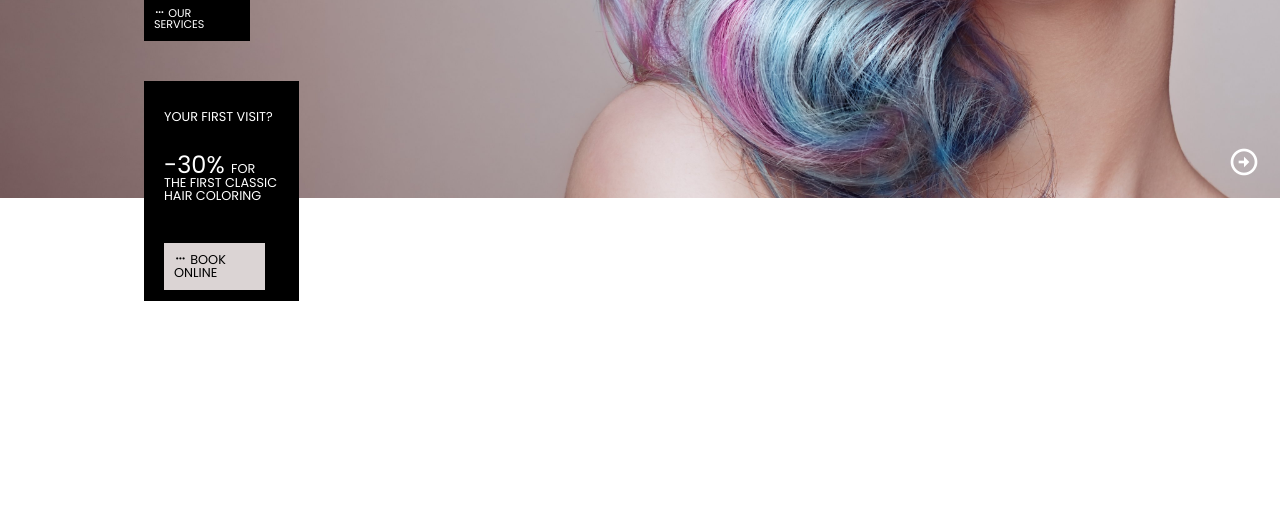
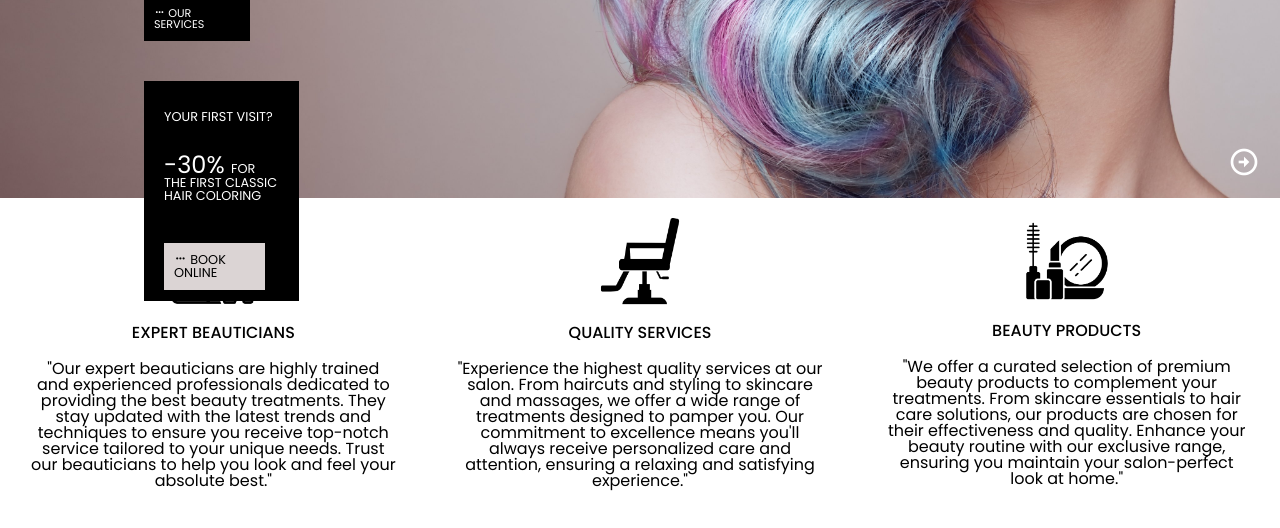
Before and after one commit to StathisKotanidis/Hair-Salon, a plain HTML site: page index.html in a window 1280 px wide. Shown: the part 402-930 px from the top of the page. Before the commit the page ends 800 px from the top, so only its background shows below. Drawn offline with nearby package versions, Linux system fonts and the light colour scheme.

Commit message:
about section done

```diff
--- a/index.html
+++ b/index.html
@@ -24,8 +24,8 @@
       <div class="main-nav">
         <ul>
           <li><a href="#home">HOME</a></li>
-          <li><a href="#">ABOUT</a></li>
-          <li><a href="#">SERVICES</a></li>
+          <li><a href="#about">ABOUT</a></li>
+          <li><a href="#services">SERVICES</a></li>
           <li><a href="#">LOOKBOOK</a></li>
           <li><a href="#">NEWS</a></li>
           <li><a href="#">CONTACT</a></li>
@@ -70,6 +70,44 @@
       </section>
     </section>
 
+    <section id="about">
+      <div class="beauticians">
+        <img src="images/about1.png" alt="beauticians" />
+        <h2>EXPERT BEAUTICIANS</h2>
+        <p>
+          "Our expert beauticians are highly trained and experienced
+          professionals dedicated to providing the best beauty treatments. They
+          stay updated with the latest trends and techniques to ensure you
+          receive top-notch service tailored to your unique needs. Trust our
+          beauticians to help you look and feel your absolute best."
+        </p>
+      </div>
+      <div class="services">
+        <img src="images/about2.png" alt="services" />
+        <h2>QUALITY SERVICES</h2>
+        <p>
+          "Experience the highest quality services at our salon. From haircuts
+          and styling to skincare and massages, we offer a wide range of
+          treatments designed to pamper you. Our commitment to excellence means
+          you'll always receive personalized care and attention, ensuring a
+          relaxing and satisfying experience."
+        </p>
+      </div>
+      <div class="products">
+        <img src="images/about3.png" alt="beauty-products" />
+        <h2>BEAUTY PRODUCTS</h2>
+        <p>
+          "We offer a curated selection of premium beauty products to complement
+          your treatments. From skincare essentials to hair care solutions, our
+          products are chosen for their effectiveness and quality. Enhance your
+          beauty routine with our exclusive range, ensuring you maintain your
+          salon-perfect look at home."
+        </p>
+      </div>
+    </section>
+
+    <section id="#services"></section>
+
     <script src="main.js"></script>
   </body>
 </html>
--- a/style.css
+++ b/style.css
@@ -127,7 +127,7 @@ table {
 /* General Styling*/
 
 body {
-  height: 100vh;
+  height: 180vh;
   font-family: "Poppins", sans-serif;
 }
 
@@ -192,7 +192,7 @@ nav {
   flex-basis: 10%;
 }
 
-/* Main styling*/
+/* Home styling*/
 
 #home {
   height: 70vh;
@@ -292,3 +292,34 @@ nav {
   cursor: pointer;
   transform: scale(1.2);
 }
+
+/* About section */
+
+#about {
+  height: 30vh;
+  display: flex;
+  background-color: white;
+}
+
+.services,
+.products,
+.beauticians {
+  display: flex;
+  flex-direction: column;
+  width: 30%;
+  text-align: center;
+  padding: 20px 30px;
+}
+
+#about h2 {
+  padding-top: 20px;
+  padding-bottom: 20px;
+  font-weight: 500;
+}
+
+#about img {
+  width: 100px;
+  margin: 0 auto;
+}
+
+/* Services section*/
```
Also changed, not shown: images/about1.png (added), images/about2.png (added), images/about3.png (added).
